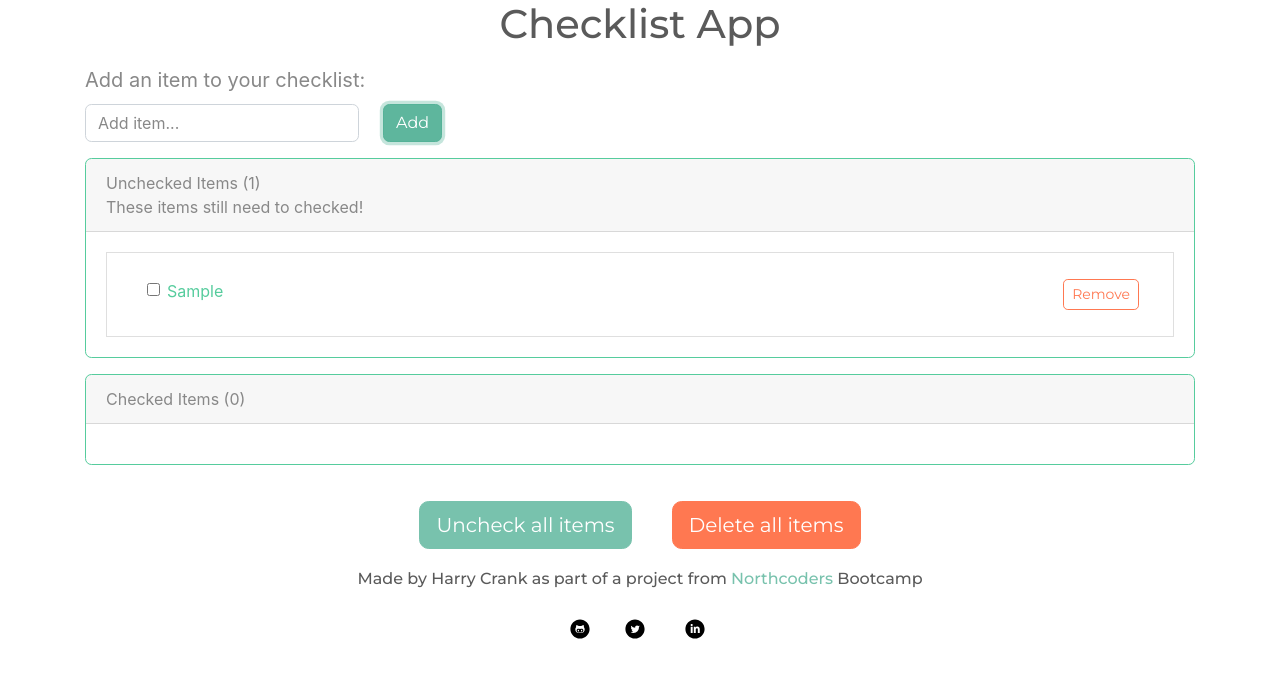
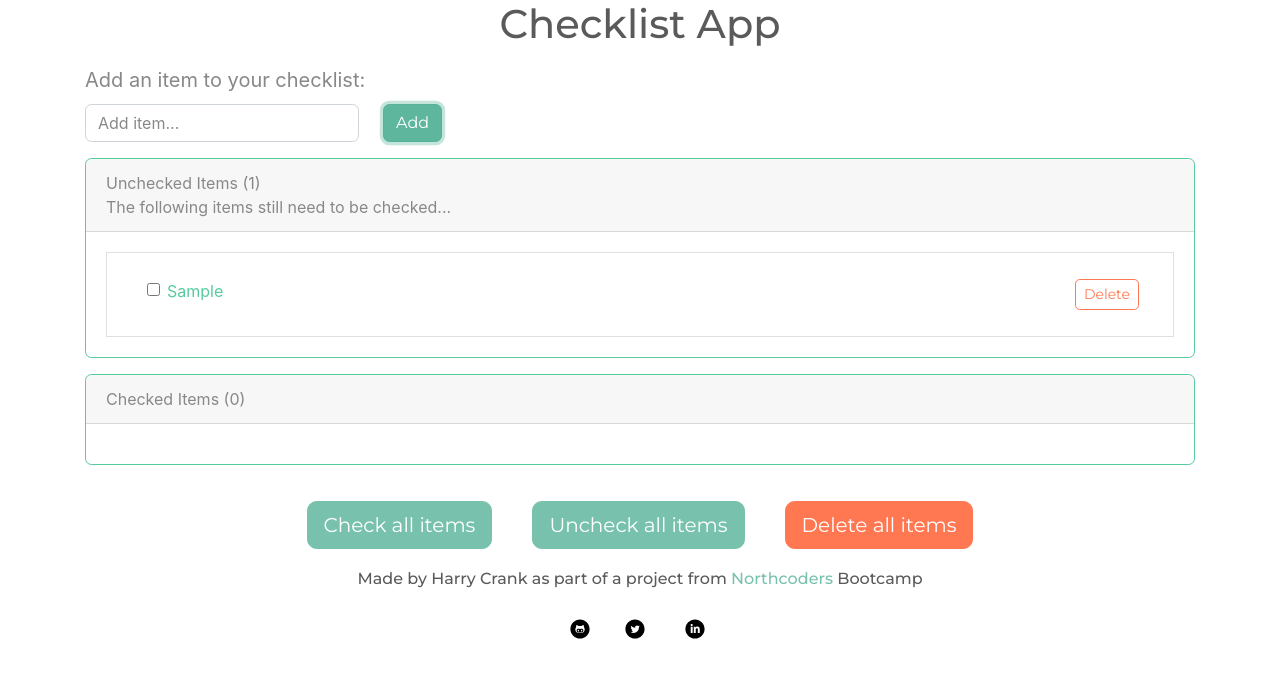
Before and after one commit to Haribo7891/chcklst-app, a React (Create React App) app: page / in a window 1280 px wide. Both pictures are taken after typing "Sample" into the empty fields and a click on the button "Add". Shown: the top 678 px of the page. Built offline with nearby package versions, Linux system fonts and the light colour scheme.

Commit message:
CheckAll function added to App.js

```diff
--- /dev/null
+++ b/src/components/CheckAll.js
@@ -0,0 +1,14 @@
+import React, { Component } from 'react';
+
+class CheckAll extends Component {
+
+  render () {
+    return (
+      <span className="checkAll">
+        <button type="button" className="btn btn-primary btn-lg" onClick={ this.props.handleCheckAll }>Check all items</button>
+      </span>
+    );
+  }
+}
+
+export default CheckAll;
--- a/src/components/ListItem.js
+++ b/src/components/ListItem.js
@@ -22,7 +22,7 @@ class ListItem extends Component {
               <input className="form-check-input" type="checkbox" value={ id } checked={ checked } onChange={ this.handleToggleClick }/>{ name }
             </label>
           </div>
-          <button type="button" className="btn btn-outline-danger btn-sm" onClick={ this.handleRemoveClick }>Remove</button>
+          <button type="button" className="btn btn-outline-danger btn-sm" onClick={ this.handleRemoveClick }>Delete</button>
         </li>
       </div>
     );
--- a/src/containers/App.js
+++ b/src/containers/App.js
@@ -1,7 +1,7 @@
 import React, { Component } from 'react';
 import _ from 'lodash';
 import '../styles/App.css';
-import { AddItem, UncheckItems, DeleteAll, Footer } from '../components';
+import { AddItem, UncheckItems, DeleteAll, Footer, CheckAll } from '../components';
 import { ListCard } from '../containers';
 
 class App extends Component {
@@ -27,6 +27,18 @@ class App extends Component {
           id: id,
           name: name,
           checked: false
+        }
+      })
+    })
+  }
+
+  checkAllItems = () => {
+    this.setState({
+      items: this.state.items.map(({ id, name }) => {
+        return {
+          id: id,
+          name: name,
+          checked: true
         }
       })
     })
@@ -75,18 +87,21 @@ class App extends Component {
           <ListCard
             items={ unchecked }
             title="Unchecked"
-            header="These items still need to checked!"
+            header="The following items still need to be checked..."
             handleRemoveItem={ this.removeItem }
             handleToggleItem={ this.toggleItem }
             />
           <ListCard
             items={ checked }
             title="Checked"
-            header="You've checked the following items..."
+            header="The following items have been checked..."
             handleRemoveItem={ this.removeItem }
             handleToggleItem={ this.toggleItem }
             />
           <div className="buttons justify-content-between align-items-center App">
+            <CheckAll
+              handleCheckAll={ this.checkAllItems }
+              />
             <UncheckItems
               handleUncheckItems={ this.uncheckItems }
               />
```
Also changed, not shown: src/components/index.js (+7 -5 lines).
